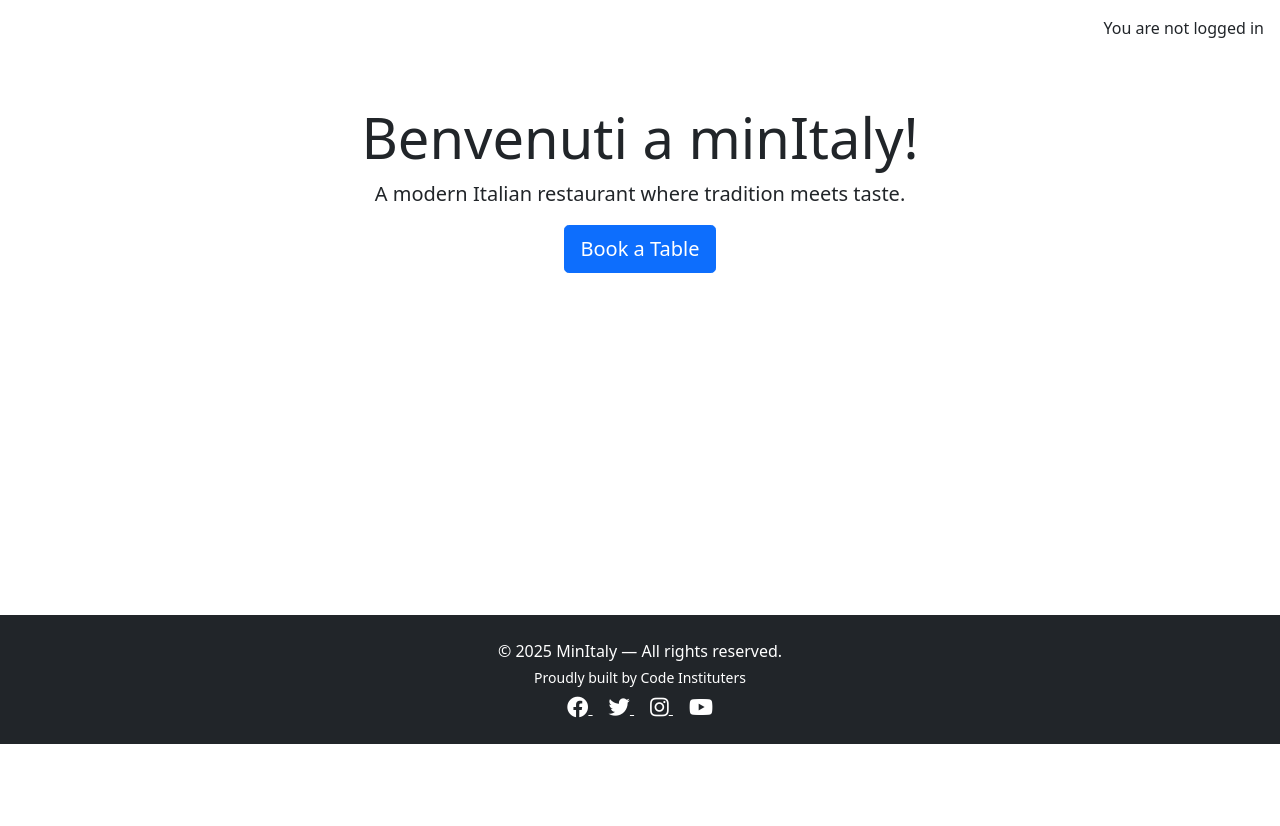
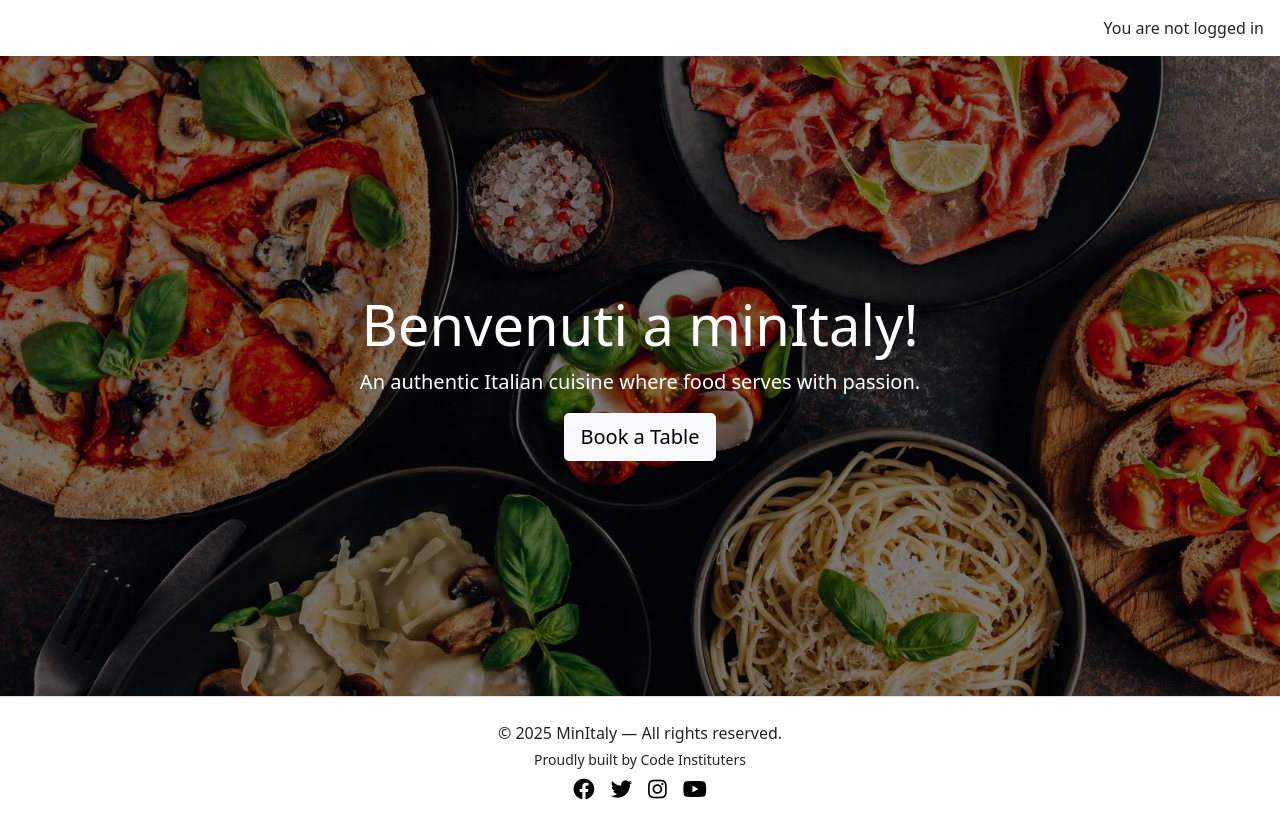
Before and after one commit to Fariba-Kamani/minitaly-booking-system, a Django app: page / in a window 1280 px wide. Shown: the part 56-882 px from the top of the page. Before the commit the page ends 800 px from the top, so only its background shows below. Run offline with Django 4.2, Linux system fonts and the light colour scheme; parts of the project's set-up code (start-up, migrations or seed data) failed here and were passed over.

Commit message:
feat: add landing page cover image and restyle footer with Bootstrap and custom CSS

```diff
--- a/minitaly/settings.py
+++ b/minitaly/settings.py
@@ -36,7 +36,7 @@ TEMPLATES_DIR = os.path.join(BASE_DIR, 'templates')
 SECRET_KEY = 'django-insecure-#zfpy!yg++#x%e!l_elhdn+rd#kjy8okz7r5bh7+l)7l7c&8zs'
 
 # SECURITY WARNING: don't run with debug turned on in production!
-DEBUG = False
+DEBUG = True
 
 ALLOWED_HOSTS = ['localhost', '127.0.0.1', 'minitaly-booking-system-de8b5948572a.herokuapp.com']
 
--- /dev/null
+++ b/static/css/style.css
@@ -0,0 +1,38 @@
+.hero-image {
+    position: relative;
+    background-image: url('../bookings/images/minitalycoverimage .jpg');
+    background-size: cover;
+    background-position: center;
+    height: 80vh;
+  }
+
+  .overlay {
+    position: absolute;
+    top: 0;
+    left: 0;
+    width: 100%;
+    height: 100%;
+    background-color: rgba(0, 0, 0, 0.5); /* semi-transparent black */
+    display: flex;
+    flex-direction: column;
+    align-items: center;
+    justify-content: center;
+  }
+
+  .btn-light {
+    transition: color 0.3s ease;
+  }
+
+  .btn-light:hover {
+    color: gray !important;
+  }
+
+/* Footer */
+.social-icons a i {
+    color: black;
+    transition: color 0.3s ease;
+  }
+
+  .social-icons a:hover i {
+    color: gray;
+  }
--- a/templates/base.html
+++ b/templates/base.html
@@ -34,6 +34,8 @@
       integrity="sha384-+0n0xVW2eSR5OomGNYDnhzAbDsOXxcvSN1TPprVMTNDbiYZCxYbOOl7+AMvyTG2x"
       crossorigin="anonymous"
     />
+    <!-- style.css -->
+    <link rel="stylesheet" href="{% static 'css/style.css' %}">
   </head>
 
   <body class="d-flex flex-column h-100 main-bg">
@@ -137,21 +139,21 @@
     </main>
 
     <!-- Footer -->
-    <footer class="footer mt-auto py-4 bg-dark text-white">
+    <footer class="footer mt-auto py-4 bg-white text-dark border-top">
       <div class="container text-center">
         <p class="mb-1">© 2025 MinItaly — All rights reserved.</p>
         <p class="mb-2 small">Proudly built by Code Instituters</p>
-        <div class="social-icons">
-          <a href="#" class="text-white me-3" aria-label="Facebook">
+        <div class="social-icons d-flex justify-content-center gap-3">
+          <a href="https://www.facebook.com" class="text-dark social-link" target="_blank" aria-label="Facebook">
             <i class="fab fa-facebook fa-lg"></i>
           </a>
-          <a href="#" class="text-white me-3" aria-label="Twitter">
+          <a href="https://www.twitter.com" class="text-dark social-link" target="_blank" aria-label="Twitter">
             <i class="fab fa-twitter fa-lg"></i>
           </a>
-          <a href="#" class="text-white me-3" aria-label="Instagram">
+          <a href="https://www.instagram.com" class="text-dark social-link" target="_blank" aria-label="Instagram">
             <i class="fab fa-instagram fa-lg"></i>
           </a>
-          <a href="#" class="text-white" aria-label="YouTube">
+          <a href="https://www.youtube.com" class="text-dark social-link" target="_blank" aria-label="YouTube">
             <i class="fab fa-youtube fa-lg"></i>
           </a>
         </div>
--- a/templates/index.html
+++ b/templates/index.html
@@ -3,9 +3,11 @@
 {% block title %}Welcome to minItaly{% endblock %}
 
 {% block content %}
-<div class="text-center py-5">
-    <h1 class="display-4">Benvenuti a minItaly!</h1>
-    <p class="lead">A modern Italian restaurant where tradition meets taste.</p>
-    <a href="{% url 'booking_create' %}" class="btn btn-primary btn-lg">Book a Table</a>
-</div>
+<div class="hero-image text-white text-center d-flex align-items-center justify-content-center">
+    <div class="overlay">
+        <h1 class="display-4">Benvenuti a minItaly!</h1>
+        <p class="lead">An authentic Italian cuisine where food serves with passion.</p>
+        <a href="{% url 'booking_create' %}" class="btn btn-light btn-lg">Book a Table</a>
+    </div>
+  </div>
 {% endblock %}
```
Also changed, not shown: bookings/static/bookings/images/minitalycoverimage .jpg (added).
